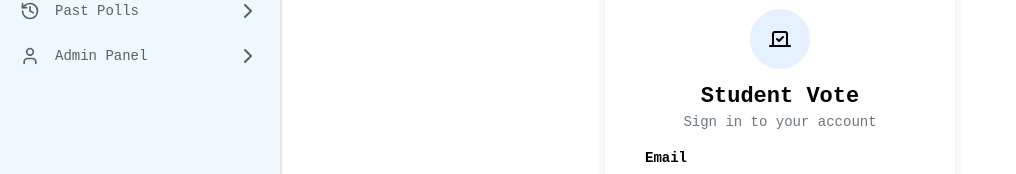
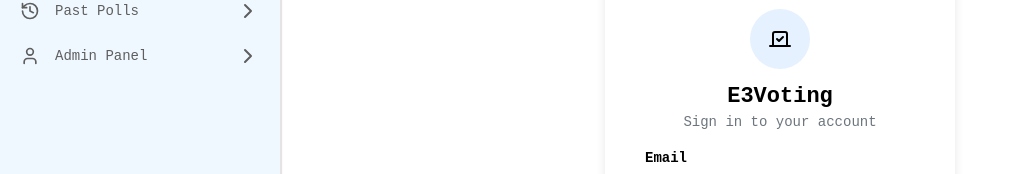
Before and after one commit to Fector101/e5voting, a React (Create React App) app in the folder grimoire/: page /login in a window 1280 px wide. Shown: the part 213-387 px from the top of the page, without its empty margins (0-1016 px from the left). Built offline with nearby package versions, Linux system fonts and the light colour scheme.

Commit message:
Update Loginpage.js

```diff
--- a/grimoire/src/pages/Loginpage.js
+++ b/grimoire/src/pages/Loginpage.js
@@ -17,7 +17,7 @@
                 <div className="icon-circle">
                     <Vote/>
                 </div>
-                <h2>Student Vote</h2>
+                <h2>E3Voting</h2>
                 <p className="subtitle">Sign in to your account</p>
                 <form onSubmit={handleSubmit}>
                     <label>Email</label>
```
